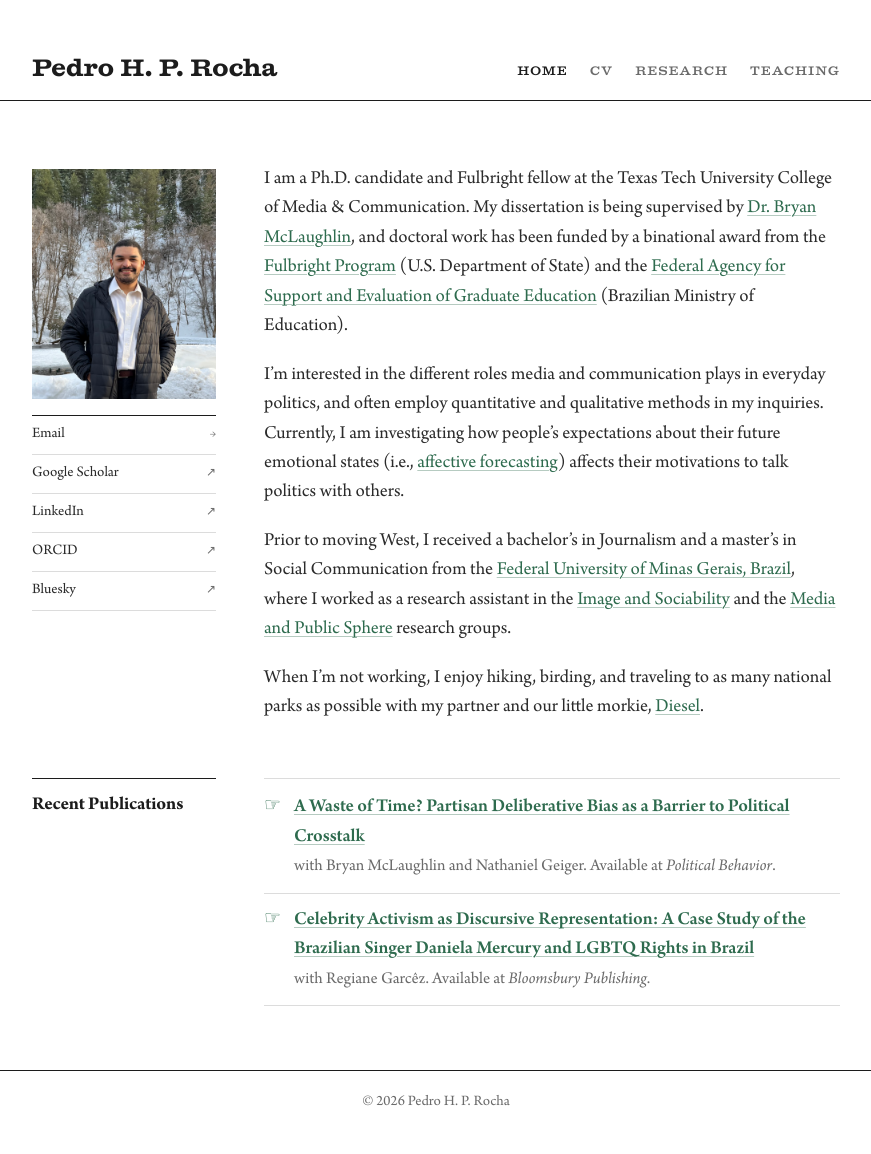
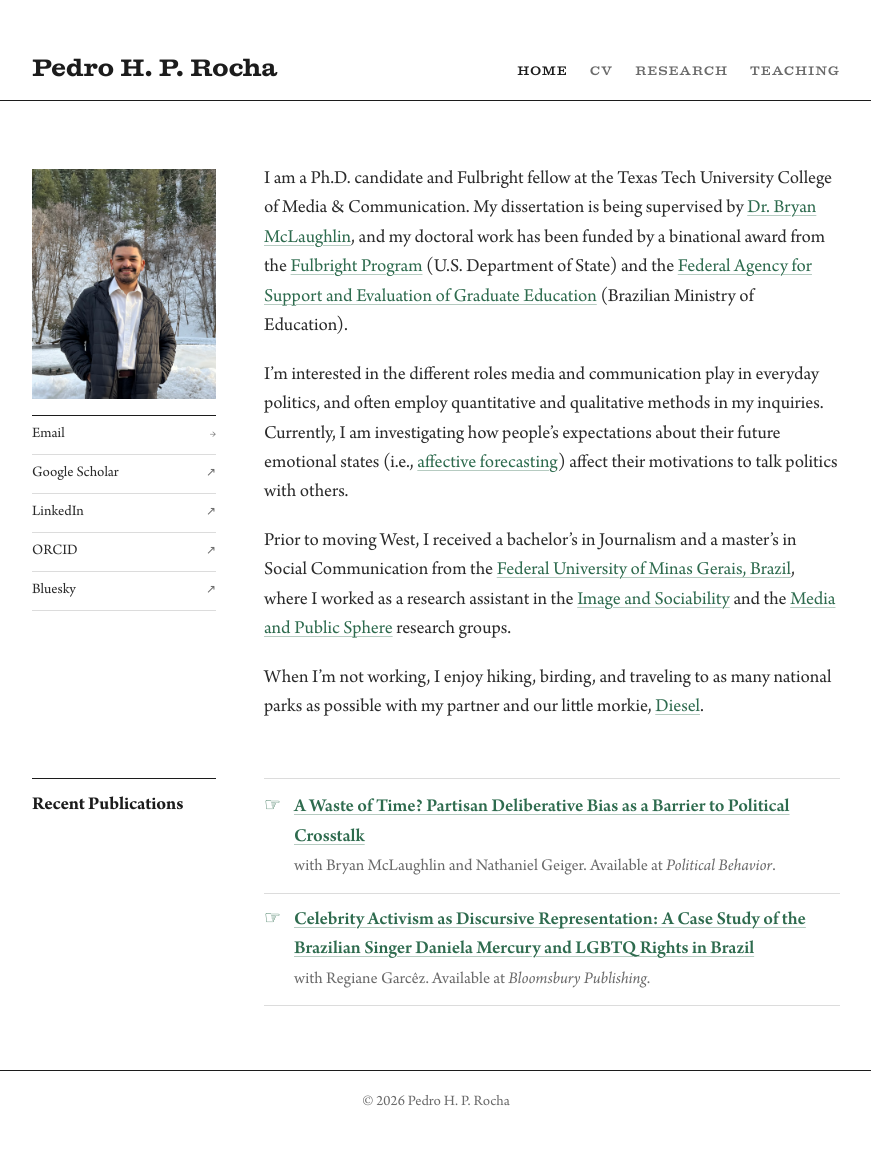
Before and after one commit to pedrohprocha/pedrohprocha.github.io, a Jekyll site: the page built from index.md, in a window 1280 px wide. Shown: the whole page, without its empty margins (204-1075 px from the left). Built offline with Jekyll 4.4.1, drawn with Linux system fonts in a browser that asks for light colours.

Commit message:
Fix grammar in home page bio
Co-Authored-By: Claude Opus 5.5 <noreply@anthropic.com>

```diff
--- a/index.md
+++ b/index.md
@@ -11,9 +11,9 @@ description: "Pedro H. P. Rocha is a Ph.D. candidate and Fulbright fellow at Tex
 
 <div class="intro-text" markdown="1">
 
-I am a Ph.D. candidate and Fulbright fellow at the Texas Tech University College of Media & Communication. My dissertation is being supervised by [Dr. Bryan McLaughlin](https://www.depts.ttu.edu/comc/faculty/faculty/bmclaughlin.php), and doctoral work has been funded by a binational award from the [Fulbright Program](https://fulbright.org.br/) (U.S. Department of State) and the [Federal Agency for Support and Evaluation of Graduate Education](https://www.gov.br/capes/en) (Brazilian Ministry of Education).
+I am a Ph.D. candidate and Fulbright fellow at the Texas Tech University College of Media & Communication. My dissertation is being supervised by [Dr. Bryan McLaughlin](https://www.depts.ttu.edu/comc/faculty/faculty/bmclaughlin.php), and my doctoral work has been funded by a binational award from the [Fulbright Program](https://fulbright.org.br/) (U.S. Department of State) and the [Federal Agency for Support and Evaluation of Graduate Education](https://www.gov.br/capes/en) (Brazilian Ministry of Education).
 
-I'm interested in the different roles media and communication plays in everyday politics, and often employ quantitative and qualitative methods in my inquiries. Currently, I am investigating how people's expectations about their future emotional states (i.e., [affective forecasting](https://dictionary.apa.org/affective-forecasting)) affects their motivations to talk politics with others.
+I'm interested in the different roles media and communication play in everyday politics, and often employ quantitative and qualitative methods in my inquiries. Currently, I am investigating how people's expectations about their future emotional states (i.e., [affective forecasting](https://dictionary.apa.org/affective-forecasting)) affect their motivations to talk politics with others.
 
 Prior to moving West, I received a bachelor’s in Journalism and a master’s in Social Communication from the [Federal University of Minas Gerais, Brazil](http://www.ppgcom.fafich.ufmg.br/indexi.php), where I worked as a research assistant in the [Image and Sociability](https://www.fafich.ufmg.br/gris/) and the [Media and Public Sphere](https://grupoemeblog.wordpress.com/) research groups.
 
```
